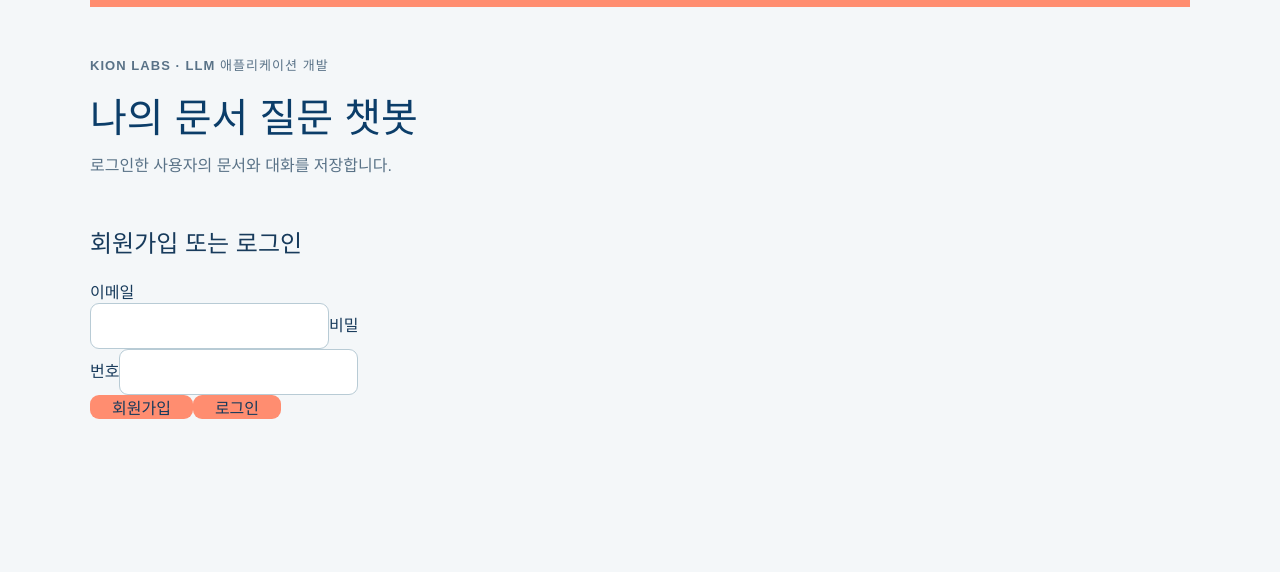
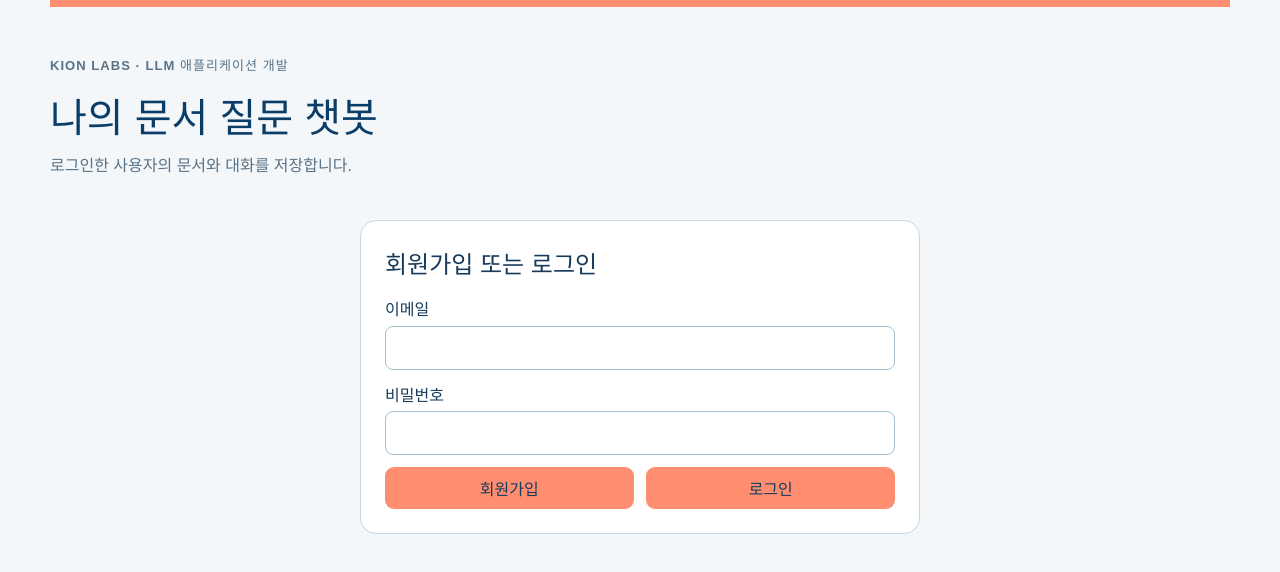
Before and after one commit to kionlabs/LLM_Application, a React (Vite) app in the folder frontend/: page / in a window 1280 px wide. Shown: the top 572 px of the page. Built offline with nearby package versions, Linux system fonts and the light colour scheme.

Commit message:
로그인 흰 화면과 대화 화면 복구

```diff
--- a/frontend/src/App.css
+++ b/frontend/src/App.css
@@ -10,13 +10,11 @@
 body { margin: 0; }
 
 .app {
-  width: min(1100px, calc(100% - 32px));
+  width: min(860px, calc(100% - 32px));
   min-height: 100vh;
   margin: 0 auto;
-  display: grid;
-  grid-template-columns: 270px minmax(0, 1fr);
-  grid-template-rows: auto minmax(360px, 1fr) auto;
-  column-gap: 20px;
+  display: flex;
+  flex-direction: column;
 }
 
 .header {
@@ -98,24 +96,55 @@ button:disabled { opacity: .5; cursor: default; }
   .composer { padding: 14px; }
 }
 
-.sources {
-  display: block;
-  margin-top: 7px;
-  color: #597287;
-  font-size: 13px;
-  line-height: 1.5;
+/* 문서 목록은 왼쪽, 기존 채팅 화면은 오른쪽에 둡니다. */
+.app {
+  width: min(1180px, calc(100% - 32px));
+  display: grid;
+  grid-template-columns: 270px minmax(0, 1fr);
+  grid-template-rows: auto 1fr auto;
+  gap: 0 18px;
 }
-
-.header { grid-column: 1 / -1; grid-row: 1; }
+/* 로그인·승인 대기 화면에서는 채팅 영역 높이를 확보하지 않습니다. */
+.app.auth-page {
+  min-height: 0;
+  grid-template-rows: auto auto;
+  align-content: start;
+}
+.header { grid-column: 1 / -1; }
 .chat { grid-column: 2; grid-row: 2; }
 .composer { grid-column: 2; grid-row: 3; }
+.welcome { grid-column: 1 / -1; padding: 32px; background: #fff; }
+.auth-row { display: flex; align-items: center; gap: 12px; margin-top: 18px; }
+.auth-row button { min-height: 42px; }
+.auth-row span { color: #9a3b2d; font-size: 14px; }
 
 @media (max-width: 700px) {
-  .app {
-    grid-template-columns: 1fr;
-    grid-template-rows: auto auto minmax(360px, 1fr) auto;
-  }
-  .document-sources { grid-column: 1; grid-row: 2; margin-bottom: 16px; }
+  .app { grid-template-columns: 1fr; grid-template-rows: auto auto 1fr auto; }
+  .header, .sources, .chat, .composer { grid-column: 1; }
+  .sources { grid-row: 2; margin-bottom: 16px; }
+  .chat { grid-row: 3; }
+  .composer { grid-row: 4; }
+}
+/* 회원가입·로그인 입력 폼 */
+.auth-panel { width: min(560px, 100%); margin: 1rem auto; padding: 1.5rem; border: 1px solid #c6d7e1; border-radius: 16px; }
+.auth-panel h2 { margin: 0 0 1rem; }
+.auth-panel input { display: block; width: 100%; padding: 0.75rem; margin: 0.35rem 0 0.75rem; border: 1px solid #a8bfce; border-radius: 8px; font: inherit; }
+.auth-actions { display: flex; gap: 0.8rem; }
+.auth-actions button { flex: 1; min-height: 42px; }
+
+/* 채팅 목록과 문서 목록은 같은 왼쪽 열에 배치합니다. */
+.left-panel { grid-column: 1; grid-row: 2 / 4; min-width: 0; }
+.left-panel .sources { margin: 0; }
+.sessions-panel { padding: 18px; margin-bottom: 16px; background: #fff; border: 1px solid #dce6ec; border-radius: 14px; }
+.sessions-panel h2 { margin: 0 0 12px; font-size: 20px; }
+.sessions-panel > button { width: 100%; min-height: 42px; }
+.sessions-panel ul { list-style: none; padding: 0; margin: 12px 0 0; }
+.sessions-panel li { margin-bottom: 7px; }
+.sessions-panel li button { width: 100%; min-height: 40px; text-align: left; background: #eaf1f4; overflow: hidden; text-overflow: ellipsis; white-space: nowrap; }
+.sessions-panel li button.selected { background: #0b3d69; color: #fff; }
+.turn { display: flow-root; }
+@media (max-width: 700px) {
+  .left-panel { grid-column: 1; grid-row: 2; margin-bottom: 16px; }
   .chat { grid-column: 1; grid-row: 3; }
   .composer { grid-column: 1; grid-row: 4; }
 }
```
